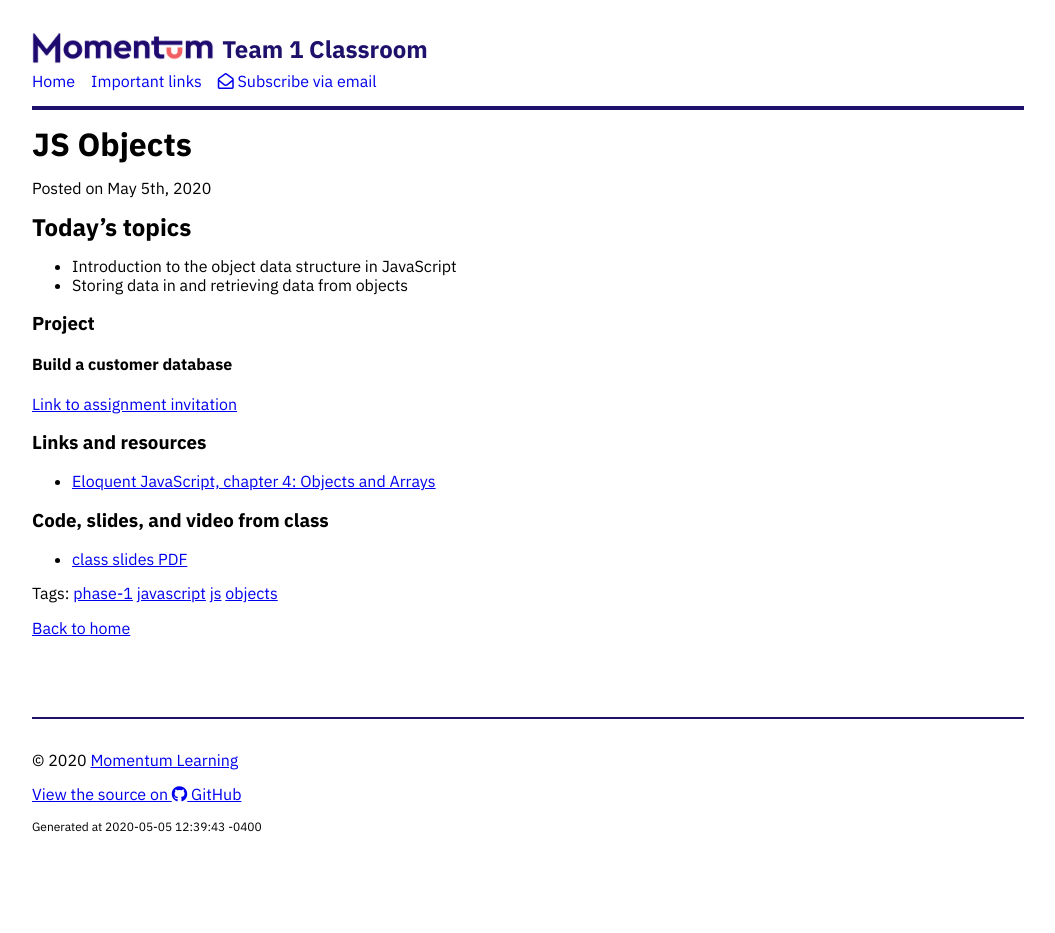
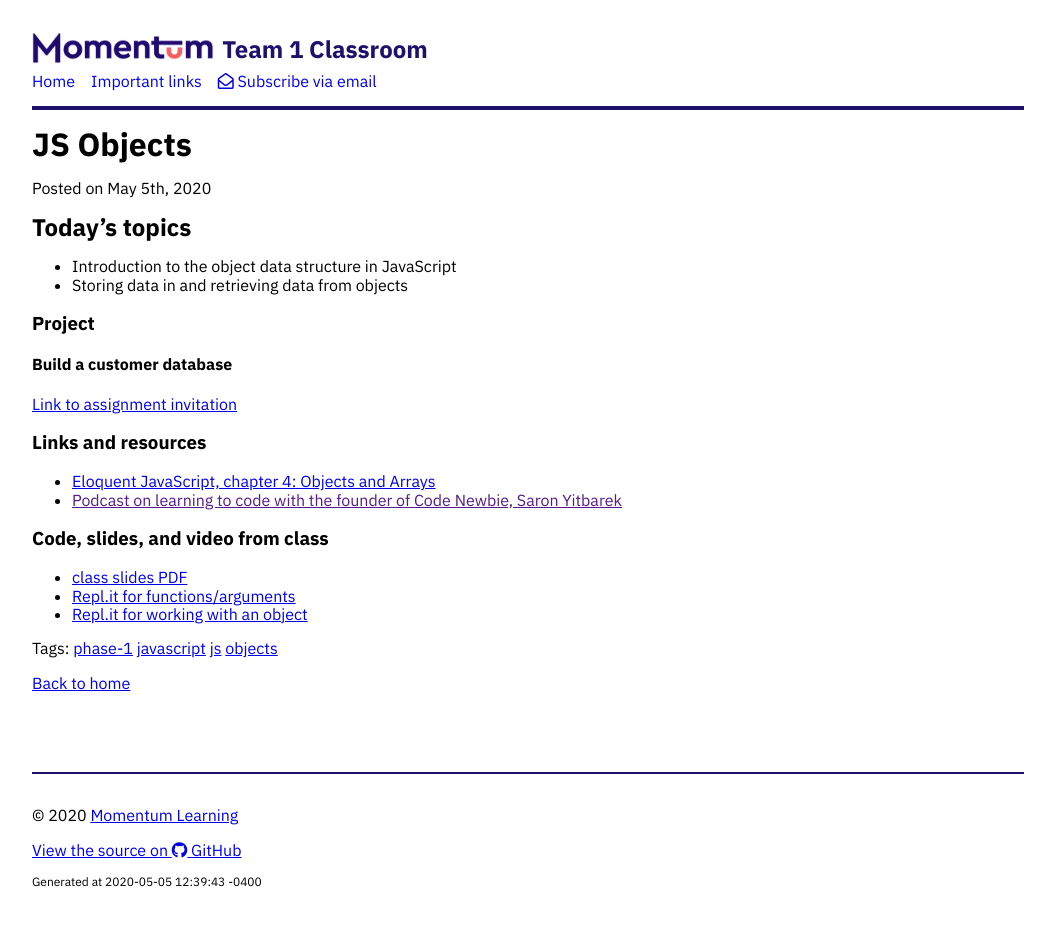
Before and after one commit to Momentum-Morehouse-2/Momentum-Morehouse-2.github.io, a Jekyll site: the page built from _posts/2020-05-05-js-objects.md, in a window 1280 px wide. Shown: the whole page, without its empty margins (112-1167 px from the left). Built offline with Jekyll 4.4.1, drawn with Linux system fonts in a browser that asks for light colours; nearby versions of some CDN libraries; before the commit the page ends 900 px from its top, so only the background shows below that.

Commit message:
Add repl.it examples

```diff
--- a/_posts/2020-05-05-js-objects.md
+++ b/_posts/2020-05-05-js-objects.md
@@ -17,7 +17,10 @@ tags: phase-1 javascript js objects
 ### Links and resources
 
 - [Eloquent JavaScript, chapter 4: Objects and Arrays](https://eloquentjavascript.net/04_data.html)
+- [Podcast on learning to code with the founder of Code Newbie, Saron Yitbarek]()
 
 ### Code, slides, and video from class
 
 - [class slides PDF](../slide-decks/js-objects.pdf)
+- [Repl.it for functions/arguments](https://repl.it/repls/TemporalAjarRar)
+- [Repl.it for working with an object](https://repl.it/repls/EverlastingBrilliantKnowledge)
```
